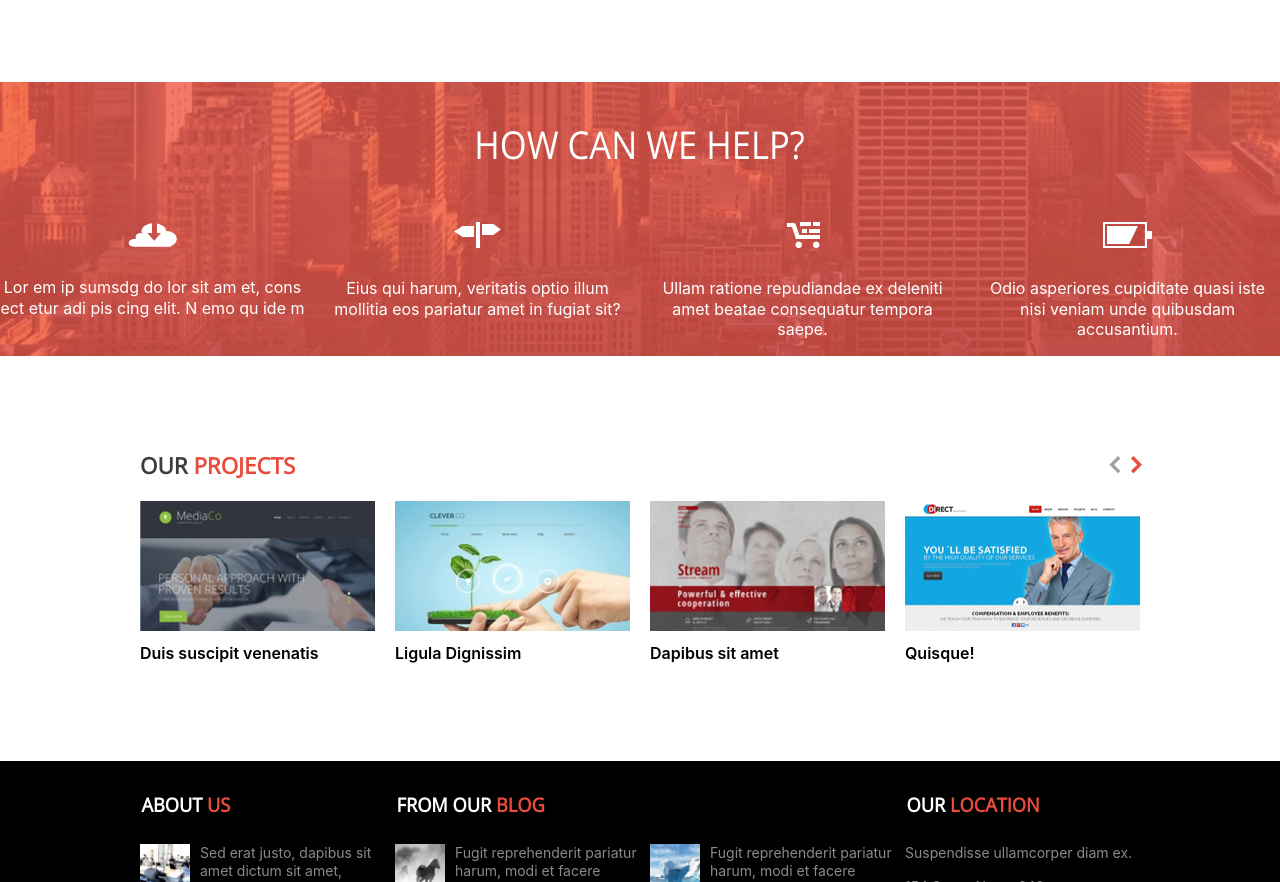
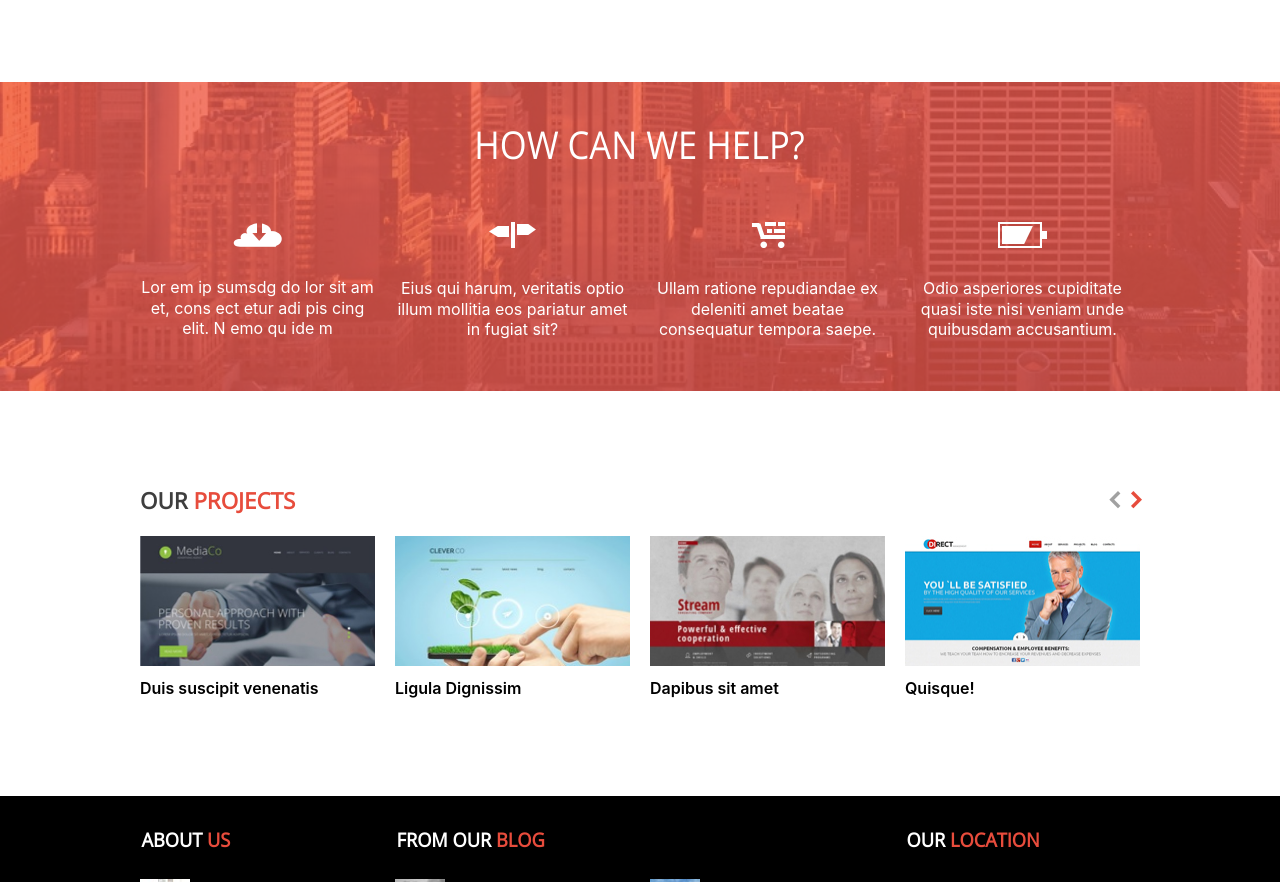
Before and after one commit to zloid/Fast-Search, a website built with webpack: page public/index.html in a window 1280 px wide. Shown: the part 1037-1919 px from the top of the page. Built offline with nearby package versions, Linux system fonts and the light colour scheme.

Commit message:
refactored(scss): top-red

```diff
--- a/package.json
+++ b/package.json
@@ -1,6 +1,6 @@
 {
   "name": "fast-search",
-  "version": "0.2.4",
+  "version": "0.2.5",
   "description": "PSD template -> HTML, SCSS, JS",
   "main": "index.js",
   "scripts": {
--- a/public/index.html
+++ b/public/index.html
@@ -78,8 +78,8 @@
 
         <section class="top-red">
             <section class="top-red__cover">
-                <div class=" row row-white m-auto">
-                    <h2 class="mx-auto">How can we help?</h2>
+                <div class="top-red__row-white row m-auto">
+                    <h2 class="top-red__heading mx-auto">How can we help?</h2>
                     <span class="w-100"></span>
                     <div class="col-sm  p-0">
                         <figure class="text-center">
@@ -105,8 +105,8 @@
                         </figure>
                         <p>Odio asperiores cupiditate quasi iste nisi veniam unde quibusdam accusantium.</p>
                     </div>
-                </div><!-- <div class="row row-white m-auto"> -->
-            </section><!-- <section class="top-red-cover"> -->
+                </div><!-- // .top-red__row-white row m-auto -->
+            </section><!-- // .top-red__cover -->
         </section><!-- // .top-red -->
 
         <section class="bottom-white">
--- a/src/styles/index.scss
+++ b/src/styles/index.scss
@@ -52,9 +52,9 @@
         font-size: 1.4rem !important;
         text-align: center;
     }
-    .top-red h2 {
-        margin-top: 25px;
-    }
+    // .top-red h2 {
+    // margin-top: 25px;
+    // }
     .btn-below-h1-2 {
         // margin-bottom: 25px !important;
     }
@@ -85,8 +85,9 @@
     .bottom-white figure:nth-child(7) {
         text-align: center;
     }
-    footer,
-    .top-red-cover {
+
+    // .top-red-cover,
+    footer {
         padding: 0 10px 10px 10px !important;
     }
 }
@@ -99,22 +100,22 @@
         // padding-top: 95px;
         // padding-bottom: 85px;
     }
-    .top-red h2 {
-        margin-bottom: 60px;
-        margin-top: 45px;
-    }
-    .top-red .col-sm {
-        margin-right: 20px;
-    }
+    // .top-red h2 {
+    // margin-bottom: 60px;
+    // margin-top: 45px;
+    // }
+    // .top-red .col-sm {
+    //     margin-right: 20px;
+    // }
     .col-sm:nth-child(6) {
         margin-right: 0px;
     }
-    .top-red figure {
-        margin-bottom: 30px;
-    }
-    .top-red-cover {
-        padding-bottom: 35px;
-    }
+    // .top-red figure {
+    // margin-bottom: 30px;
+    // }
+    // .top-red-cover {
+    // padding-bottom: 35px;
+    // }
     .bottom-white {
         padding-top: 100px !important;
     }
@@ -245,28 +246,28 @@ footer a:hover {
     color: #e74c3c;
 }
 
-.top-red {
-    // background: #db574a;
-}
+// .top-red {
+// background: #db574a;
+// }
 
-.top-red h2 {
-    text-transform: uppercase;
+// .top-red h2 {
+/*  text-transform: uppercase;
     color: #fff !important;
     font-family: 'Open Sans', sans-serif;
     font-weight: 100;
     font-size: 2.4rem;
-    transform: scale(0.9, 1);
-}
-
+    transform: scale(0.9, 1); */
+// }
+/*
 .top-red-div {
     padding-left: 0px !important;
     padding-right: 0px !important;
 }
-
-.top-red p {
-    text-align: center;
-    line-height: 1.3;
-}
+ */
+// .top-red p {
+// text-align: center;
+// line-height: 1.3;
+// }
 
 .bottom-white {
     background: #fff;
--- a/src/styles/top-red.scss
+++ b/src/styles/top-red.scss
@@ -5,5 +5,46 @@
 
     &__cover {
         background: rgba(240, 84, 67, 0.75);
+        padding: 0 10px 10px 10px !important;
+
+        @include media('>=desktop') {
+            padding-bottom: 35px !important;
+        }
+    }
+
+    &__heading {
+        margin-top: 25px;
+        text-transform: uppercase;
+        color: #fff !important;
+        font-family: 'Open Sans', sans-serif;
+        font-weight: 100;
+        font-size: 2.4rem;
+        transform: scale(0.9, 1);
+
+        @include media('>=desktop') {
+            margin-bottom: 60px;
+            margin-top: 45px;
+        }
+    }
+
+    &__row-white {
+        max-width: 1000px;
+    }
+
+    p {
+        text-align: center;
+        line-height: 1.3;
+    }
+
+    .col-sm {
+        @include media('>=desktop') {
+            margin-right: 20px;
+        }
+    }
+
+    figure {
+        @include media('>=desktop') {
+            margin-bottom: 30px;
+        }
     }
 }
```
